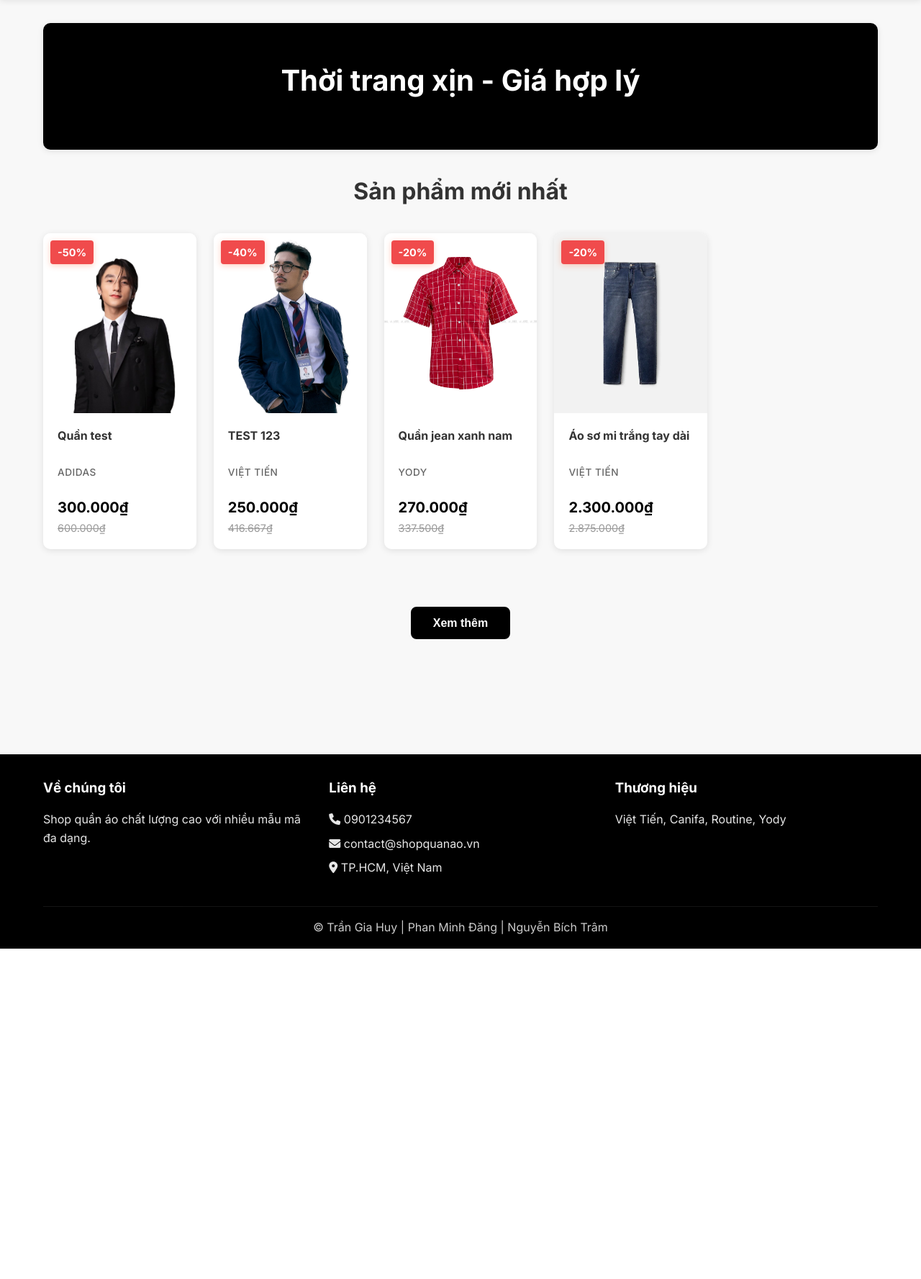
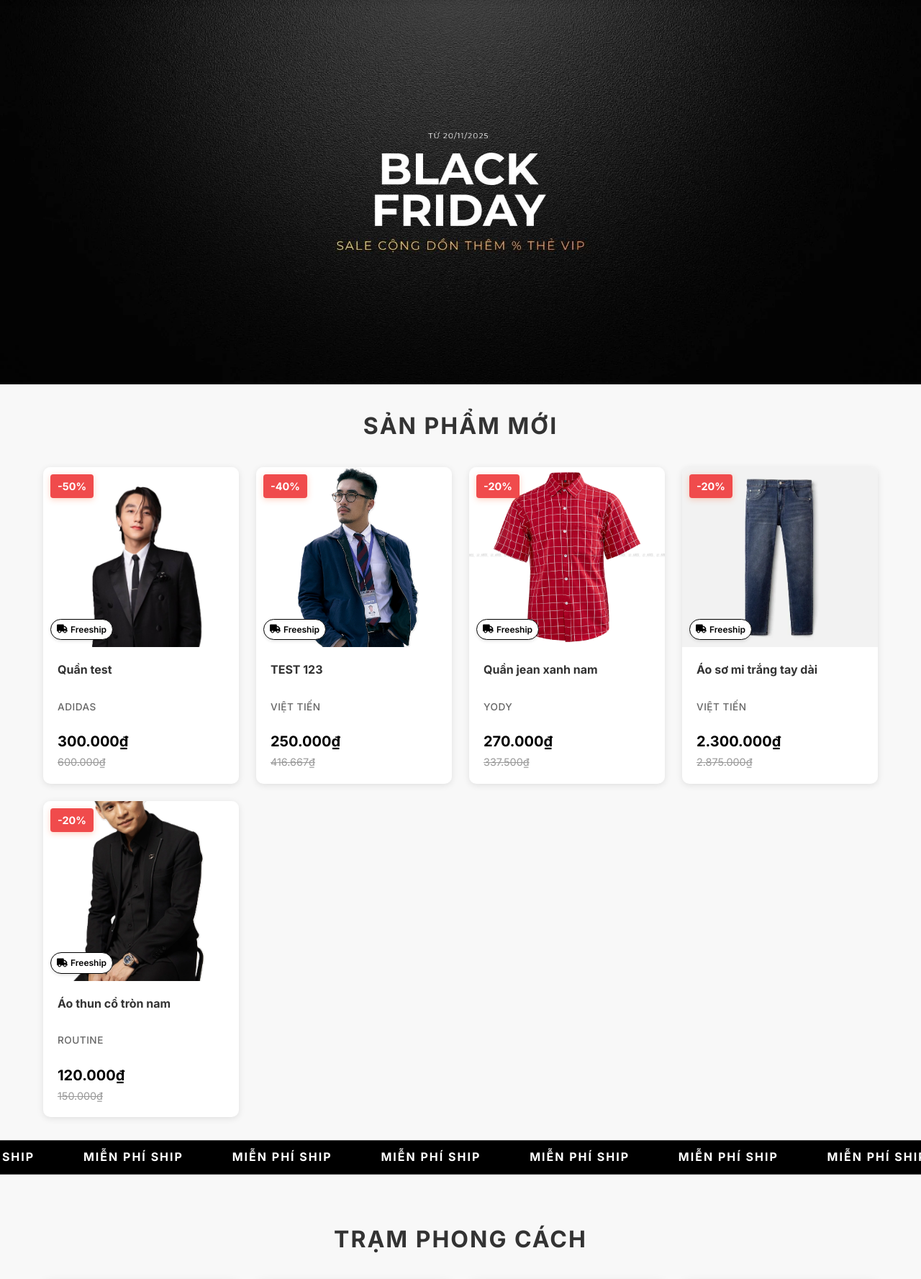
Before and after one commit to huy0305-26/QLDA, a PHP site: page /QLQA/ in a window 1280 px wide. Shown: the part 87-1864 px from the top of the page at 72% size. Before the commit the page ends 1405 px from the top, so only its background shows below. Run offline with PHP 8.4, Linux system fonts and the light colour scheme; data comes from the database, SQL or seed files in the repository.

Commit message:
Update giao diện trang chủ

```diff
--- a/app/controllers/HomeController.php
+++ b/app/controllers/HomeController.php
@@ -28,12 +28,24 @@ class HomeController extends Controller {
         }
 
         // Nếu đang ở trang chủ (không có category): chỉ lấy 4 sản phẩm
-        $limit = 4;
+        $limit = 8;
         $products = $productModel->getAllProducts(0, $limit, 0);
         $totalProducts = $productModel->countProducts(0);
 
         $categories = $categoryModel->getAllCategories();
         $categoriesTree = $categoryModel->getCategoriesTree();
+
+        // Get collection images
+        $collectionDir = __DIR__ . '/../../public/uploads/collection';
+        $collectionImages = [];
+        if (is_dir($collectionDir)) {
+            $files = scandir($collectionDir);
+            foreach ($files as $file) {
+                if ($file !== '.' && $file !== '..') {
+                    $collectionImages[] = $file;
+                }
+            }
+        }
 
         // Truyền dữ liệu vào view
         $data = [
@@ -41,6 +53,7 @@ class HomeController extends Controller {
             'products' => $products,
             'categories' => $categories,
             'categoriesTree' => $categoriesTree,
+            'collectionImages' => $collectionImages,
             'currentCategory' => null,
             'categoryId' => 0,
             'totalProducts' => $totalProducts,
--- a/app/views/home/index.php
+++ b/app/views/home/index.php
@@ -1,11 +1,10 @@
 <?php require_once __DIR__ . '/../layouts/header.php'; ?>
 
+<div class="hero-full-width">
+    <img src="uploads/home/HOMEPAGE_BLACK_FRIDAY_141125_PC.webp" alt="Black Friday Sale">
+</div>
+
 <div class="container">
-    <section class="hero">
-        <div class="hero-content">
-            <h1>Thời trang xịn - Giá hợp lý</h1>
-        </div>
-    </section>
 
     <?php if ($currentCategory): ?>
     <div class="breadcrumb">
@@ -14,8 +13,7 @@
     <?php endif; ?>
 
     <section class="products">
-        <h2>Sản phẩm <?php echo $currentCategory ? '- ' . htmlspecialchars($currentCategory['TenDM']) : 'mới nhất'; ?></h2>
-
+        <h2 class="section-title">Sản phẩm mới</h2>
         <?php if (!empty($products)): ?>
         <div class="product-grid" id="product-grid">
             <?php foreach($products as $product): ?>
@@ -32,7 +30,6 @@
                 <div class="product-badge">-<?php echo $discountPercent; ?>%</div>
                 <?php endif; ?>
 
-                <a href="index.php?controller=product&action=detail&id=<?php echo $product['MaSP']; ?>" class="product-link">
                     <div class="product-image">
                         <?php if (!empty($product['HinhAnh'])): ?>
                             <?php
@@ -48,6 +45,10 @@
                                 <p>Chưa có ảnh</p>
                             </div>
                         <?php endif; ?>
+
+                        <div class="freeship-badge">
+                            <i class="fas fa-truck"></i> Freeship
+                        </div>
                     </div>
                 </a>
                 <div class="product-info">
@@ -92,6 +93,36 @@
         </div>
         <?php endif; ?>
     </section>
+
+</div>
+
+<!-- Scrolling Banner -->
+<div class="scrolling-banner">
+    <div class="scrolling-content">
+        <?php for($i = 0; $i < 10; $i++): ?>
+        <span class="scrolling-item">MIỄN PHÍ SHIP</span>
+        <?php endfor; ?>
+        <!-- Duplicate for seamless loop -->
+        <?php for($i = 0; $i < 10; $i++): ?>
+        <span class="scrolling-item">MIỄN PHÍ SHIP</span>
+        <?php endfor; ?>
+    </div>
+</div>
+
+<div class="container">
+
+    <?php if (!empty($collectionImages)): ?>
+    <section class="collection-section">
+        <h2 class="section-title">Trạm phong cách</h2>
+        <div class="collection-grid">
+            <?php foreach($collectionImages as $image): ?>
+            <div class="collection-item">
+                <img src="uploads/collection/<?php echo htmlspecialchars($image); ?>" alt="Collection Image">
+            </div>
+            <?php endforeach; ?>
+        </div>
+    </section>
+    <?php endif; ?>
 </div>
 
 <script>
@@ -159,6 +190,12 @@ document.addEventListener('DOMContentLoaded', function() {
             discountBadge = `<div class="product-badge">-${discountPercent}%</div>`;
         }
 
+        const freeshipBadge = `
+            <div class="freeship-badge">
+                <i class="fas fa-truck"></i> Freeship
+            </div>
+        `;
+
         let imageHtml = '';
         if (product.HinhAnh) {
             const isUrl = /^https?:\/\//i.test(product.HinhAnh);
@@ -185,7 +222,10 @@ document.addEventListener('DOMContentLoaded', function() {
             <div class="product-card">
                 ${discountBadge}
                 <a href="index.php?controller=product&action=detail&id=${product.MaSP}" class="product-link">
-                    <div class="product-image">${imageHtml}</div>
+                    <div class="product-image">
+                        ${imageHtml}
+                        ${freeshipBadge}
+                    </div>
                 </a>
                 <div class="product-info">
                     <a href="index.php?controller=product&action=detail&id=${product.MaSP}" class="product-title-link">
--- a/app/views/home/search.php
+++ b/app/views/home/search.php
@@ -147,6 +147,10 @@
                                     <p>Chưa có ảnh</p>
                                 </div>
                             <?php endif; ?>
+
+                            <div class="freeship-badge">
+                                <i class="fas fa-truck"></i> Freeship
+                            </div>
                         </div>
                     </a>
                     <div class="product-info">
--- a/public/css/style.css
+++ b/public/css/style.css
@@ -249,10 +249,24 @@ a {
 /* Main Content */
 .main {
     min-height: calc(100vh - 200px);
-    padding: 2rem 0;
 }
 
 /* Hero Section */
+/* Hero Section */
+.hero-full-width {
+    width: 100%;
+    margin-bottom: 2rem;
+    overflow: hidden;
+}
+
+.hero-full-width img {
+    width: 100%;
+    height: auto;
+    display: block;
+    object-fit: cover;
+}
+
+/* Old Hero - Keeping for reference or other pages */
 .hero {
     background: #000000;
     color: white;
@@ -263,16 +277,6 @@ a {
     box-shadow: 0 2px 8px rgba(0, 0, 0, 0.1);
 }
 
-.hero h1 {
-    font-size: 2.5rem;
-    margin-bottom: 1rem;
-}
-
-.hero p {
-    font-size: 1.2rem;
-    opacity: 0.9;
-}
-
 /* Breadcrumb */
 .breadcrumb {
     padding: 1rem 0;
@@ -298,7 +302,7 @@ a {
 
 .product-grid {
     display: grid;
-    grid-template-columns: repeat(auto-fill, minmax(200px, 1fr));
+    grid-template-columns: repeat(auto-fill, minmax(255px, 1fr));
     gap: 1.5rem;
     margin-bottom: 2rem;
     width: 100%;
@@ -332,6 +336,26 @@ a {
     box-shadow: 0 2px 8px rgba(255, 102, 51, 0.3);
 }
 
+.freeship-badge {
+    position: absolute;
+    top: auto;
+    bottom: 10px;
+    left: 10px;
+    right: auto;
+    background: #ffffff;
+    color: #000000;
+    border: 0.1px solid #000000;
+    padding: 4px 8px;
+    border-radius: 20px;
+    font-weight: 600;
+    font-size: 0.75rem;
+    z-index: 10;
+    box-shadow: 0 2px 4px rgba(0, 0, 0, 0.1);
+    display: flex;
+    align-items: center;
+    gap: 4px;
+}
+
 .product-link {
     display: block;
     text-decoration: none;
@@ -1432,3 +1456,117 @@ a {
         overflow-x: auto;
     }
 }
+
+/* Collection Section */
+.collection-section {
+    margin-top: 4rem;
+    margin-bottom: 4rem;
+}
+
+.section-title {
+    font-size: 2rem;
+    margin-bottom: 2rem;
+    color: #333;
+    text-align: center;
+    text-transform: uppercase;
+    letter-spacing: 2px;
+    font-weight: 700;
+}
+
+.collection-grid {
+    display: grid;
+    grid-template-columns: repeat(4, 1fr);
+    gap: 1.5rem;
+}
+
+.collection-item {
+    position: relative;
+    overflow: hidden;
+    border-radius: 8px;
+    aspect-ratio: 3/4;
+    /* Tỉ lệ khung hình dọc giống ảnh mẫu */
+    box-shadow: 0 4px 15px rgba(0, 0, 0, 0.1);
+    transition: transform 0.3s ease, box-shadow 0.3s ease;
+}
+
+.collection-item img {
+    width: 100%;
+    height: 100%;
+    object-fit: cover;
+    transition: transform 0.5s ease;
+    display: block;
+}
+
+.collection-item:hover {
+    transform: translateY(-5px);
+    box-shadow: 0 8px 25px rgba(0, 0, 0, 0.15);
+}
+
+.collection-item:hover img {
+    transform: scale(1.05);
+}
+
+/* Responsive for Collection */
+@media (max-width: 992px) {
+    .collection-grid {
+        grid-template-columns: repeat(3, 1fr);
+    }
+}
+
+@media (max-width: 768px) {
+    .collection-grid {
+        grid-template-columns: repeat(2, 1fr);
+        gap: 1rem;
+    }
+
+    .section-title {
+        font-size: 1.5rem;
+        margin-bottom: 1.5rem;
+    }
+}
+
+@media (max-width: 480px) {
+    .collection-grid {
+        grid-template-columns: repeat(1, 1fr);
+    }
+}
+
+/* Scrolling Banner */
+.scrolling-banner {
+    width: 100%;
+    overflow: hidden;
+    background-color: #000;
+    color: #fff;
+    white-space: nowrap;
+    box-sizing: border-box;
+    border-top: 1px solid #444;
+    border-bottom: 1px solid #444;
+    font-size: 14px;
+    padding: 10px 0;
+    font-weight: 500;
+    position: relative;
+}
+
+.scrolling-content {
+    display: inline-block;
+    animation: scroll-left 10s linear infinite;
+}
+
+.scrolling-item {
+    display: inline-block;
+    padding: 0 2rem;
+    font-size: 1rem;
+    font-weight: bold;
+    text-transform: uppercase;
+    letter-spacing: 2px;
+}
+
+@keyframes scroll-left {
+    0% {
+        transform: translateX(0%);
+    }
+
+    100% {
+        transform: translateX(-50%);
+    }
+}
```
Also changed, not shown: public/uploads/collection/1O4A2143_500x.webp (added), public/uploads/collection/1O4A2588_500x.webp (added), public/uploads/collection/1O4A2669_500x.webp (added), public/uploads/collection/1O4A2683_copy_500x.webp (added), public/uploads/collection/1O4A3024_500x.webp (added), public/uploads/collection/1O4A3053_500x.webp (added), public/uploads/collection/1O4A3260_500x.webp (added), public/uploads/collection/1O4A3328_500x.webp (added), public/uploads/home/HOMEPAGE_BLACK_FRIDAY_141125_PC.webp (added).
